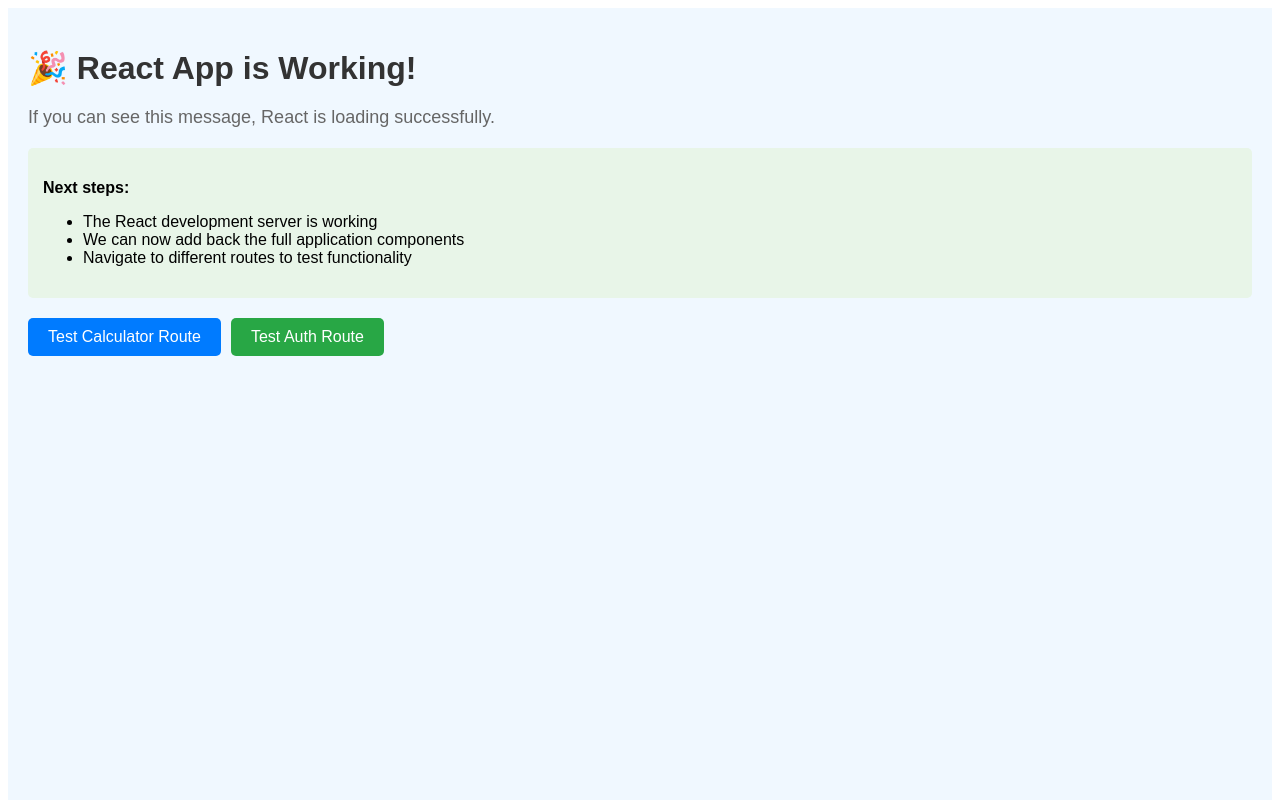
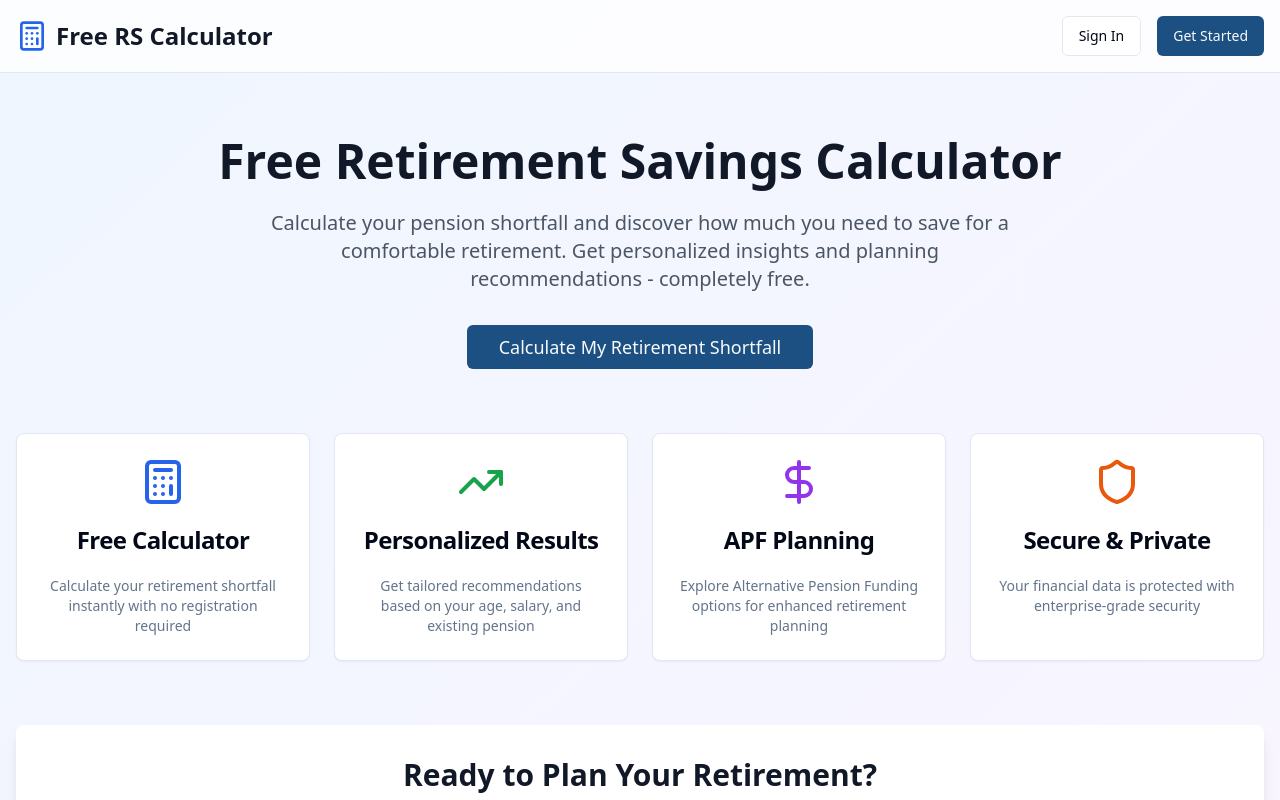
Before and after one commit to DTSCDev/my-buom-app, a React (Vite) app: page / in a window 1280 px wide. Shown: the top 800 px of the page. Built offline with nearby package versions, Linux system fonts and the light colour scheme.

Commit message:
Supabase workaround

```diff
--- a/src/App.tsx
+++ b/src/App.tsx
@@ -1,59 +1,110 @@
-// Simple test App component
+import { Toaster } from "@/components/ui/toaster";
+import { Toaster as Sonner } from "@/components/ui/sonner";
+import { TooltipProvider } from "@/components/ui/tooltip";
+import { QueryClient, QueryClientProvider } from "@tanstack/react-query";
+import { BrowserRouter, Routes, Route, Navigate } from "react-router-dom";
+import { AuthProvider, RequireAuth } from "@/hooks/useAuth";
+import { AppLayout } from "@/components/Layout/AppLayout";
+import Index from "./pages/Index";
+import Auth from "./pages/Auth";
+import Dashboard from "./pages/Dashboard";
+import Profile from "./pages/Profile";
+import NetAssetValue from "./pages/NetAssetValue";
+import APFRegistration from "./pages/APFRegistration";
+import GetStarted from "./pages/GetStarted";
+import Calculator from "./pages/Calculator";
+import SystemFields from "./pages/SystemFields";
+
+const queryClient = new QueryClient({
+  defaultOptions: {
+    queries: {
+      retry: false, // Disable retries for development
+    },
+  },
+});
+
 const App = () => {
-  console.log('App component is rendering...');
+  console.log('Full App component is rendering...');
 
-  return (
-    <div style={{
-      padding: '20px',
-      fontFamily: 'Arial, sans-serif',
-      backgroundColor: '#f0f8ff',
-      minHeight: '100vh'
-    }}>
-      <h1 style={{ color: '#333', marginBottom: '20px' }}>
-        🎉 React App is Working!
-      </h1>
-      <p style={{ color: '#666', fontSize: '18px' }}>
-        If you can see this message, React is loading successfully.
-      </p>
-      <div style={{
-        marginTop: '20px',
-        padding: '15px',
-        backgroundColor: '#e8f5e8',
-        borderRadius: '5px'
-      }}>
-        <p><strong>Next steps:</strong></p>
-        <ul>
-          <li>The React development server is working</li>
-          <li>We can now add back the full application components</li>
-          <li>Navigate to different routes to test functionality</li>
-        </ul>
+  try {
+    return (
+      <QueryClientProvider client={queryClient}>
+        <AuthProvider>
+          <TooltipProvider>
+            <Toaster />
+            <Sonner />
+            <BrowserRouter>
+              <Routes>
+                {/* Public Routes */}
+                <Route path="/" element={<Index />} />
+                <Route path="/calculator" element={<Calculator />} />
+                <Route path="/auth" element={<Auth />} />
+
+                {/* Protected Routes */}
+                <Route path="/dashboard" element={
+                  <RequireAuth>
+                    <AppLayout>
+                      <Dashboard />
+                    </AppLayout>
+                  </RequireAuth>
+                } />
+                <Route path="/profile" element={
+                  <RequireAuth>
+                    <AppLayout>
+                      <Profile />
+                    </AppLayout>
+                  </RequireAuth>
+                } />
+                <Route path="/net-asset-value" element={
+                  <RequireAuth>
+                    <AppLayout>
+                      <NetAssetValue />
+                    </AppLayout>
+                  </RequireAuth>
+                } />
+                <Route path="/apf-registration" element={
+                  <RequireAuth>
+                    <AppLayout>
+                      <APFRegistration />
+                    </AppLayout>
+                  </RequireAuth>
+                } />
+                <Route path="/get-started" element={
+                  <RequireAuth>
+                    <AppLayout>
+                      <GetStarted />
+                    </AppLayout>
+                  </RequireAuth>
+                } />
+                <Route path="/system-fields" element={
+                  <RequireAuth>
+                    <AppLayout>
+                      <SystemFields />
+                    </AppLayout>
+                  </RequireAuth>
+                } />
+
+                {/* Catch all route */}
+                <Route path="*" element={<Navigate to="/" replace />} />
+              </Routes>
+            </BrowserRouter>
+          </TooltipProvider>
+        </AuthProvider>
+      </QueryClientProvider>
+    );
+  } catch (error) {
+    console.error('App rendering error:', error);
+    return (
+      <div style={{ padding: '20px', background: '#ffe6e6', minHeight: '100vh' }}>
+        <h1 style={{ color: '#d00' }}>Application Error</h1>
+        <p>Something went wrong loading the application.</p>
+        <pre style={{ background: '#f5f5f5', padding: '10px', overflow: 'auto' }}>
+          {String(error)}
+        </pre>
+        <p>Check the browser console for more details.</p>
       </div>
-
-      <div style={{ marginTop: '20px' }}>
-        <a href="/calculator" style={{
-          display: 'inline-block',
-          padding: '10px 20px',
-          backgroundColor: '#007bff',
-          color: 'white',
-          textDecoration: 'none',
-          borderRadius: '5px',
-          marginRight: '10px'
-        }}>
-          Test Calculator Route
-        </a>
-        <a href="/auth" style={{
-          display: 'inline-block',
-          padding: '10px 20px',
-          backgroundColor: '#28a745',
-          color: 'white',
-          textDecoration: 'none',
-          borderRadius: '5px'
-        }}>
-          Test Auth Route
-        </a>
-      </div>
-    </div>
-  );
+    );
+  }
 };
 
 export default App;
--- a/src/integrations/supabase/client.ts
+++ b/src/integrations/supabase/client.ts
@@ -1,8 +1,9 @@
 import { createClient } from '@supabase/supabase-js'
 
+// Use placeholder values for development when real Supabase credentials aren't available
 const supabaseUrl = import.meta.env.VITE_SUPABASE_URL || 'https://placeholder.supabase.co'
-const supabaseAnonKey = import.meta.env.VITE_SUPABASE_ANON_KEY || 'placeholder_key_for_development'
+const supabaseAnonKey = import.meta.env.VITE_SUPABASE_ANON_KEY || 'eyJhbGciOiJIUzI1NiIsInR5cCI6IkpXVCJ9.placeholder'
 
-// For development, create a client even with placeholder values
-// The auth features won't work, but the app will load
+// Create client with placeholder values for development
+// This prevents the app from crashing when Supabase credentials aren't configured
 export const supabase = createClient(supabaseUrl, supabaseAnonKey)
--- a/src/main.tsx
+++ b/src/main.tsx
@@ -1,8 +1,7 @@
 import React from 'react'
 import ReactDOM from 'react-dom/client'
 import App from './App.tsx'
-// Temporarily comment out CSS to test if that's causing issues
-// import './index.css'
+import './index.css'
 
 console.log('main.tsx is loading...');
 
```
Also changed, not shown: 1 other file (tests, documents, lock files or other folders).
